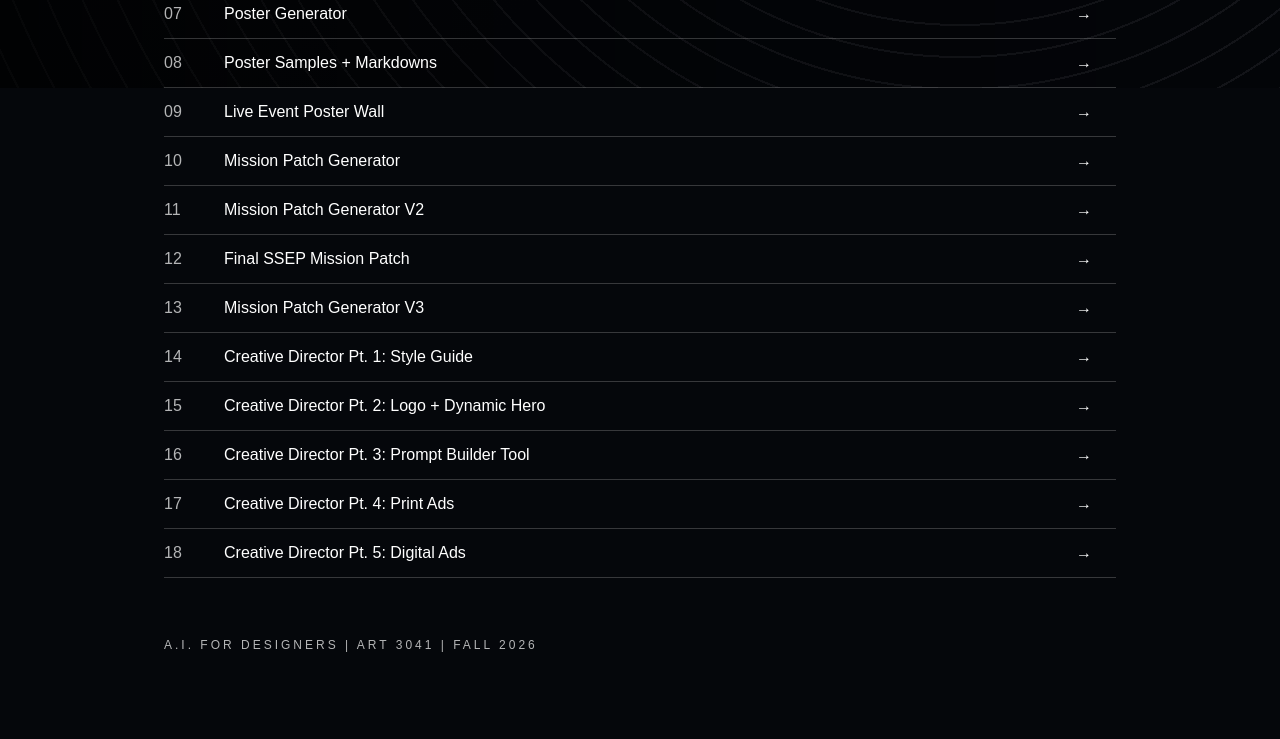
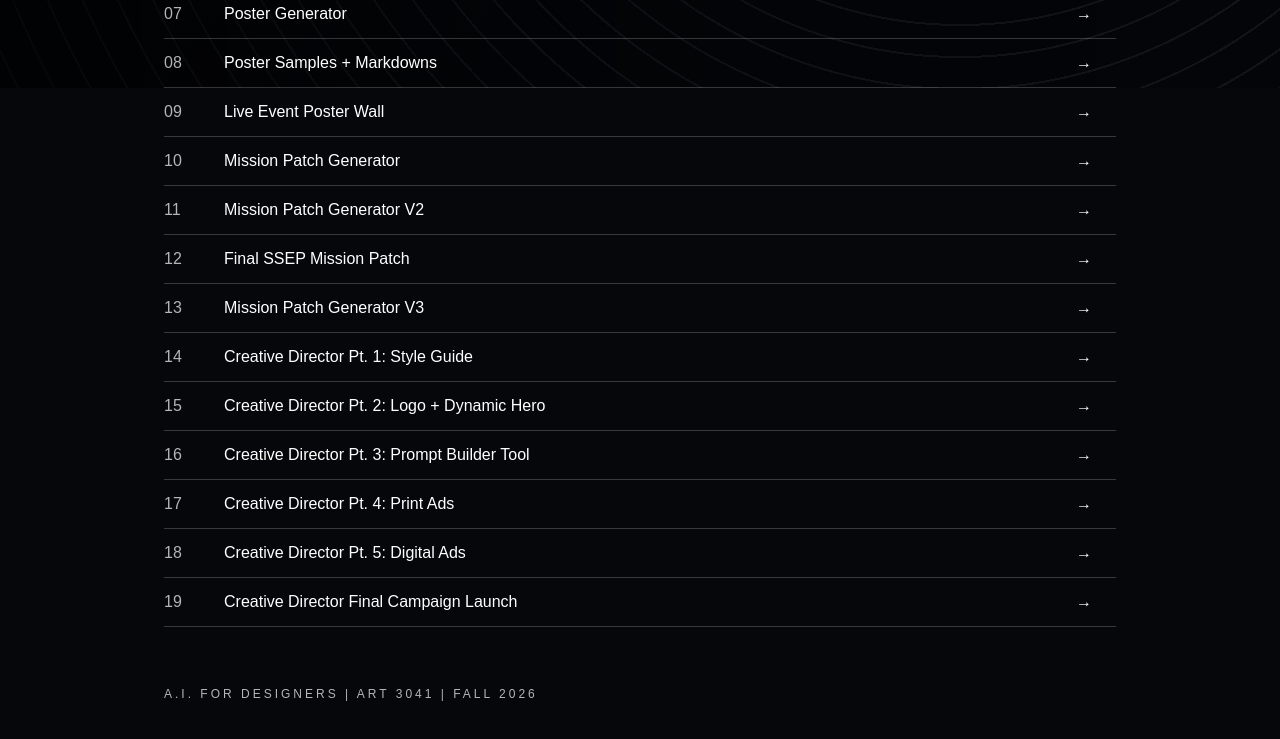
Before and after one commit to MdKarim6/work, a plain HTML site: page index.html in a window 1280 px wide. Shown: the part 712-1451 px from the top of the page. Before the commit the page ends 1424 px from the top, so only its background shows below. Drawn offline with Linux system fonts and the light colour scheme.

Commit message:
Add link for Creative Director Final Campaign Launch

```diff
--- a/index.html
+++ b/index.html
@@ -250,6 +250,12 @@ body:after{
       <div>→</div>
     </a>
 
+    <a class="row" href="Creative%20Director%20Final%20Campaign%20Launch.html">
+      <div class="num">19</div>
+      <div class="project">Creative Director Final Campaign Launch</div>
+      <div>→</div>
+    </a>
+
   </div>
 
   <div class="footer">
```
